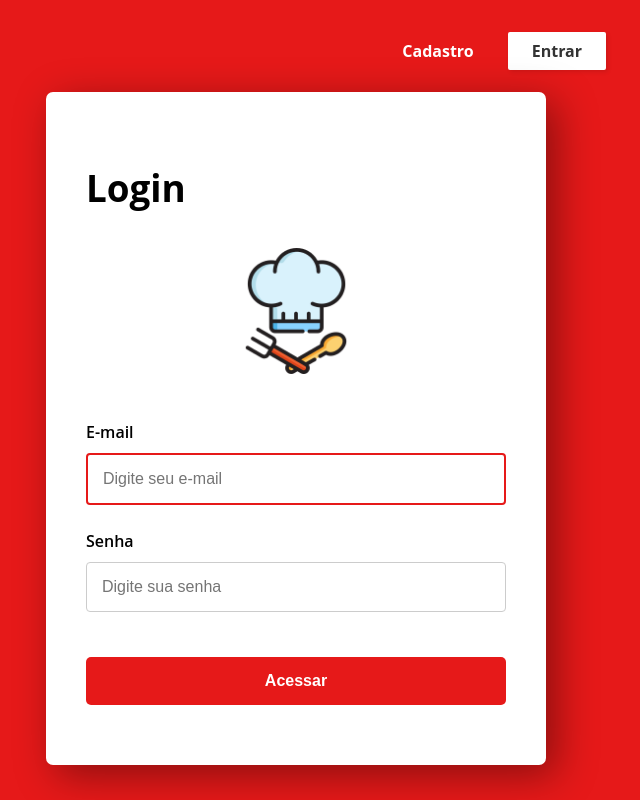
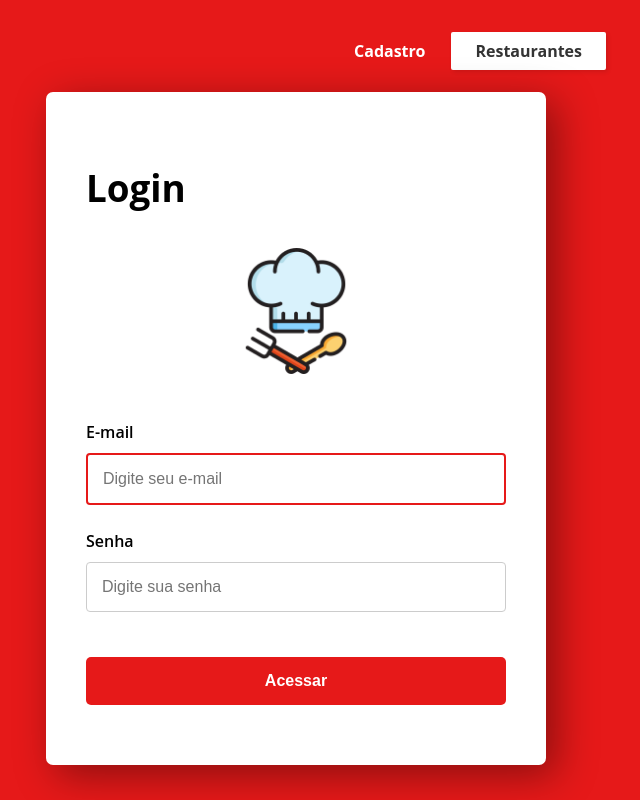
Before and after one commit to vitorreiel/DeliFood, a Vue app: page / in a window 1280 px wide. Shown: the whole page, without its empty margins (344-984 px from the left). Built offline with nearby package versions, Linux system fonts and the light colour scheme.

Commit message:
Ajustada lógica dos botões

```diff
--- a/src/components/Header.vue
+++ b/src/components/Header.vue
@@ -7,7 +7,12 @@
                         Cadastro
                     </router-link>
                 </li>
-                <li v-if="!isLoggedIn">
+                <li v-if="!isLoggedIn && isLoginPage">
+                    <router-link class="primary-button"  to="/home">
+                        Restaurantes
+                    </router-link>
+                </li>
+                <li v-if="!isLoggedIn && !isLoginPage">
                     <router-link class="primary-button" to="/">
                         Entrar
                     </router-link>
@@ -31,21 +36,31 @@
     export default {
         data() {
             return {
-                isLoggedIn: false // Defina essa variável como true se o usuário estiver logado
+                isLoggedIn: false, // Defina essa variável como true se o usuário estiver logado
+                isLoginPage: false
             };
         },
         mounted() {
             this.verifyUserIsLogged();
+            this.verifyLoginPage();
         },
         watch: {
             $route() {
                 this.verifyUserIsLogged();
+                this.verifyLoginPage();
             }
         },
         methods: {
             logout() {
                 localStorage.removeItem("USER");
                 this.$router.push("/");
+            },
+            verifyLoginPage() {
+                if (this.$route.path === '/') {
+                    this.isLoginPage = true;
+                } else {
+                    this.isLoginPage = false;
+                }
             },
             verifyUserIsLogged() {
                 const isLoggedIn = JSON.parse(localStorage.getItem('USER')) ? true : false;
@@ -106,7 +121,7 @@
     .secondary-button {
         color: #fff;
         font-weight: bold;
-        padding: 8px 24px;
+        padding: 8px 16px;
         font-size: 16px;
     }
 </style>
```
